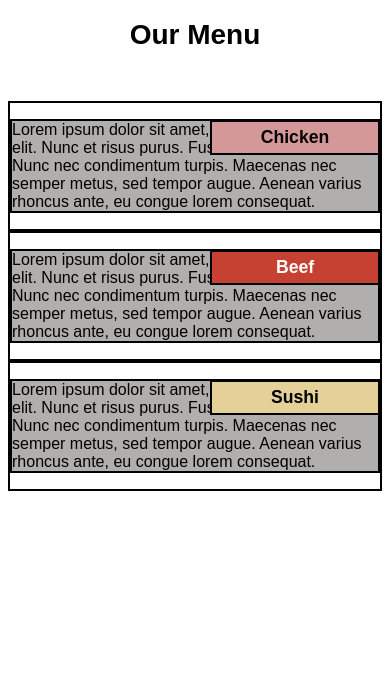
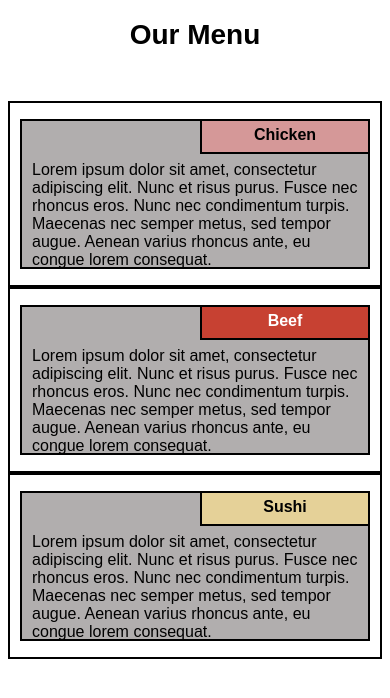
Before and after one commit to doly0911/desarrolloWeb, a plain HTML site: page modulo2-solucion/index.html in a window 390 px wide. Drawn offline with Linux system fonts and the light colour scheme.

Commit message:
Diseño para tablet

```diff
--- a/modulo2-solucion/css/styles.css
+++ b/modulo2-solucion/css/styles.css
@@ -28,16 +28,14 @@ p {
 }
 
 .titulo {
-    padding: 5px;
     height: 35px;
     width: 170px;
+    padding: 5px;
     text-align: center;
     position: absolute;
     top: 0%;
     right: 0%;
-    border: 2px solid black;
     font-weight: bolder;
-    font-size: 110%;
     font-family: Arial, Helvetica, sans-serif;
 }
 
@@ -111,7 +109,6 @@ p {
 .col-md-11,
 .col-md-12 {
     float: left;
-    border: 2px solid black;
 }
 
     .col-md-1 {width: 8.33%;}
@@ -126,6 +123,13 @@ p {
     .col-md-10 {width: 83.33%;}
     .col-md-11 {width: 91.66%;}
     .col-md-12 {width: 100%;}
+}
+
+p {
+    height: 150px;
+    padding: 40px 10px 0px 10px;
+    margin-left: 10px;
+    margin-right: 10px;
 }
 
 /******Mobile******/
```
